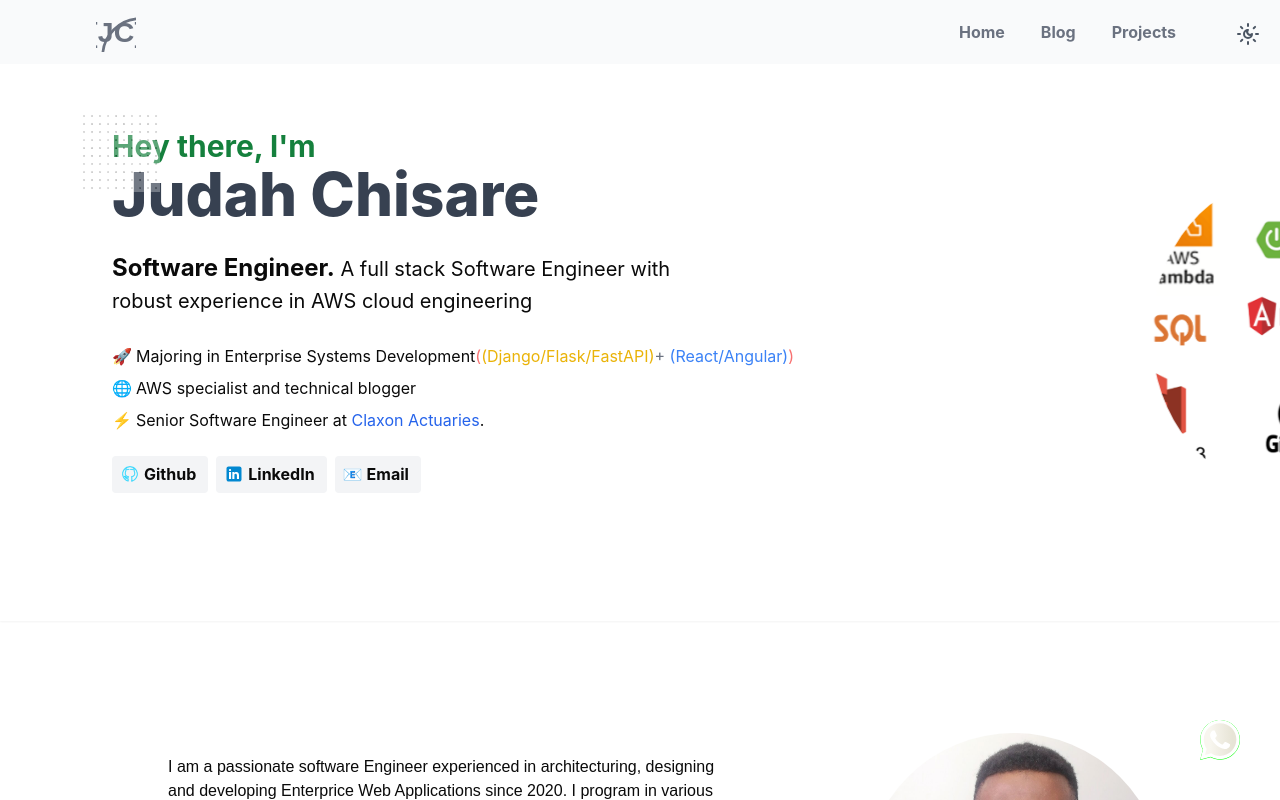
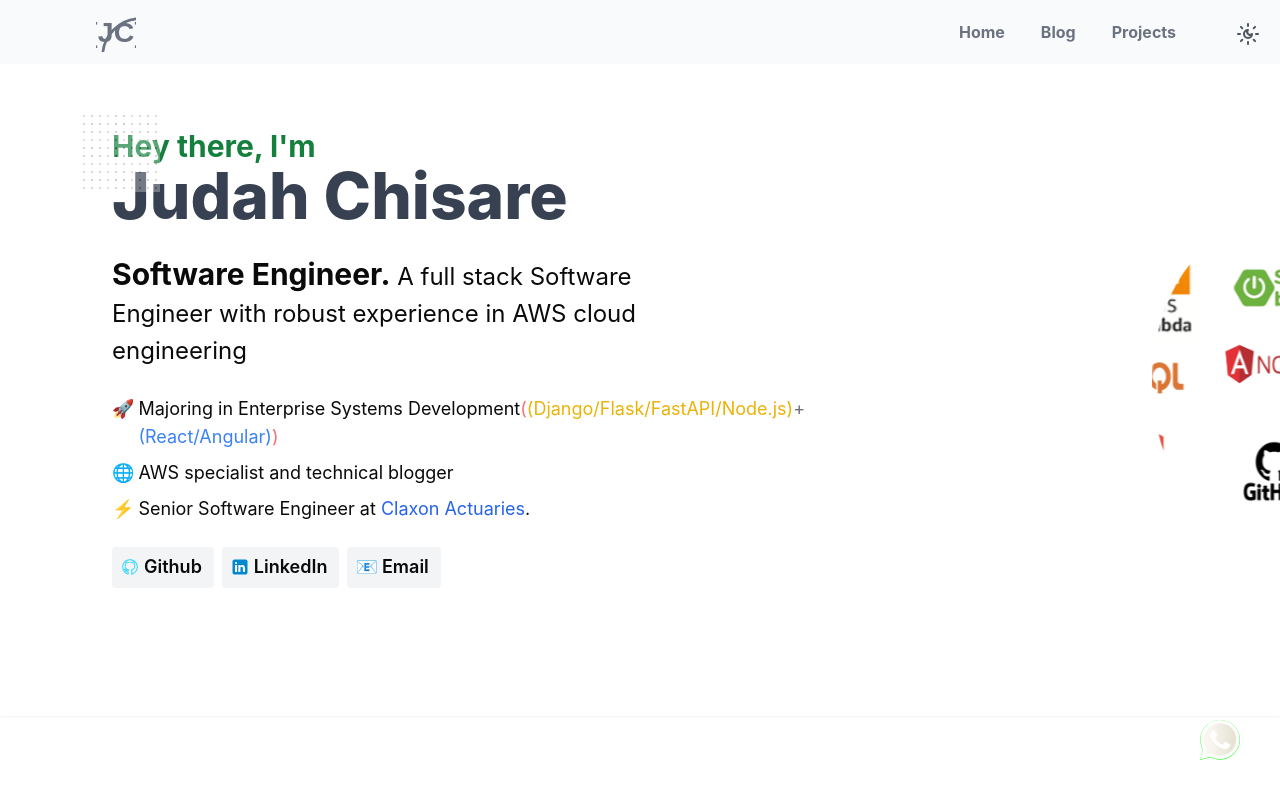
Before and after one commit to judahtc/judahtc.github.io, a React (Vite) app: page / in a window 1280 px wide. Shown: the top 800 px of the page. Built offline with nearby package versions, Linux system fonts and the light colour scheme.

Commit message:
refactor: increased font size on the hero section

```diff
--- a/src/components/HeroSection.tsx
+++ b/src/components/HeroSection.tsx
@@ -21,20 +21,20 @@ export default function HeroSection() {
                     <p className="text-xl lg:text-3xl md:text-3xl font-bold text-green-700">
                         Hey there, l'm
                     </p>
-                    <span className="text-3xl lg:text-6xl md:text-6xl font-extrabold text-gray-700 z-50">
+                    <span className="text-3xl lg:text-[4rem] md:text-6xl font-extrabold text-gray-700 z-50">
                         Judah Chisare
                     </span>
 
-                    <p className="mt-7 w-3/4 md:w-3/4 lg:w-3/4 text-lg lg:text-2xl md:text-2xl">
+                    <p className="mt-7 w-3/4 md:w-3/4 lg:w-3/4 text-lg lg:text-3xl md:text-2xl">
                         <span className=" font-bold">Software Engineer.</span>
-                        <span className="text-base md:text-xl">
+                        <span className="text-base md:text-2xl">
                             {" "}
                             A full stack Software Engineer with robust
                             experience in AWS cloud engineering
                         </span>
                     </p>
 
-                    <p className="mt-7 text-base ">
+                    <p className="mt-7 text-base lg:text-lg ">
                         {" "}
                         <div className="flex space-x-1 items-start">
                             <span>🚀</span>{" "}
@@ -43,7 +43,7 @@ export default function HeroSection() {
                                 <span className="text-gray-500">
                                     <span className="text-red-400">(</span>
                                     <span className="text-yellow-500">
-                                        (Django/Flask/FastAPI)
+                                        (Django/Flask/FastAPI/Node.js)
                                     </span>
                                     +{" "}
                                     <span className="text-blue-500">
@@ -54,14 +54,14 @@ export default function HeroSection() {
                             </span>
                         </div>
                     </p>
-                    <p className="mt-2 text-base">
+                    <p className="mt-2 text-base lg:text-lg">
                         {" "}
                         <div className="flex space-x-1 items-start">
                             <span>🌐</span>
                             <span> AWS specialist and technical blogger</span>
                         </div>
                     </p>
-                    <p className="mt-2 text-base">
+                    <p className="mt-2 text-base lg:text-lg">
                         {" "}
                         <div className="flex space-x-1 items-start">
                             {" "}
@@ -81,7 +81,7 @@ export default function HeroSection() {
                         </div>
                     </p>
 
-                    <div className=" flex items-center space-x-2  mt-6 font-bold text-sm lg:text-base md:text-base">
+                    <div className=" flex items-center space-x-2  mt-6 font-semibold text-sm lg:text-lg md:text-base">
                         <div className="github bg-gray-100 dark:bg-transparent dark:border dark:text-zinc-400 hover:bg-gray-200 dark:border-zinc-900 dark:hover:bg-zinc-900 lg:dark:pr-2 lg:dark:py-1  px-2   py-[0.4rem] pr-3  rounded">
                             <a
                                 target="_blank"
```
